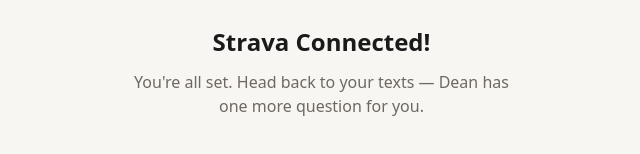
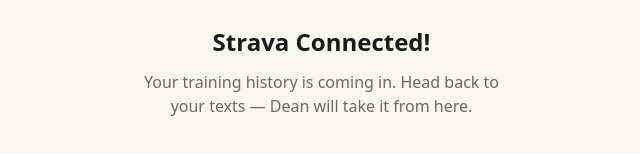
Before and after one commit to jctennant/coach-dean, a Next.js app: page /strava-connected in a window 1280 px wide. Shown: the part 328-482 px from the top of the page, without its empty margins (311-951 px from the left). Built offline with nearby package versions, Linux system fonts and the light colour scheme; no server answers.

Commit message:
new confirmation page after connecting strava

```diff
--- a/src/app/strava-connected/page.tsx
+++ b/src/app/strava-connected/page.tsx
@@ -4,8 +4,8 @@
       <div className="flex max-w-sm flex-col items-center gap-3 text-center">
         <h1 className="text-2xl font-bold">Strava Connected!</h1>
         <p className="text-muted-foreground">
-          You&apos;re all set. Head back to your texts — Dean has one more
-          question for you.
+          Your training history is coming in. Head back to your texts — Dean
+          will take it from here.
         </p>
       </div>
     </div>
```
